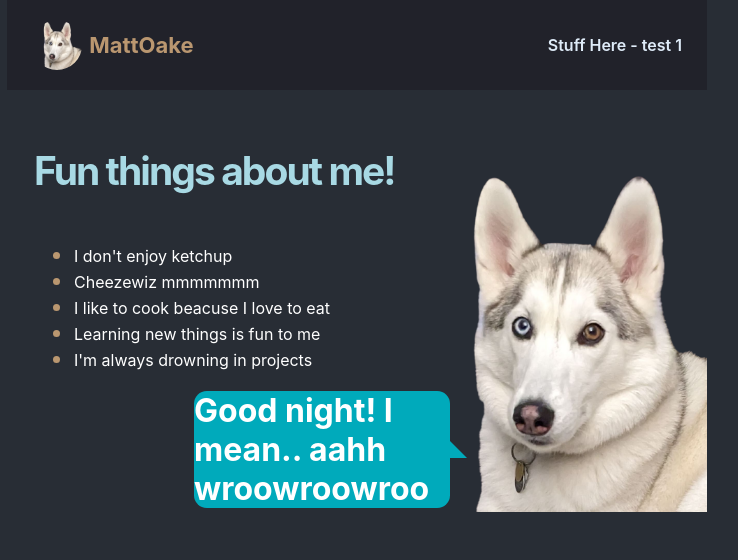
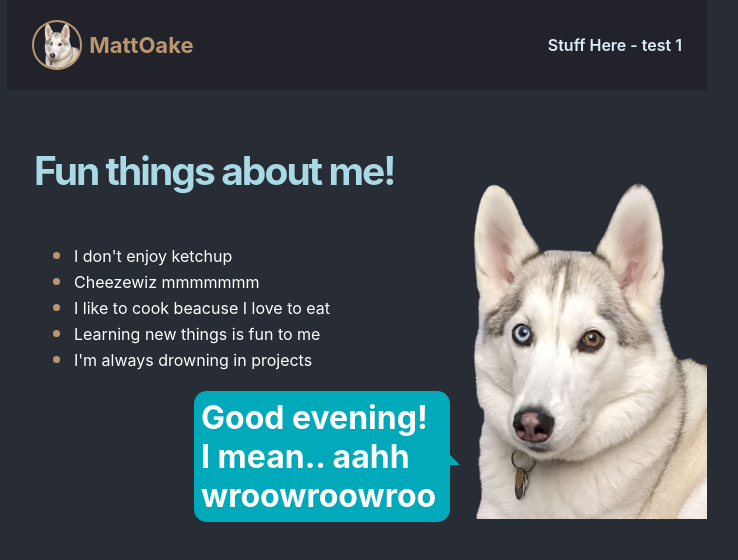
Before and after one commit to MHOAKEY/Portfolio, a React (Create React App) app: page / in a window 1280 px wide. Shown: the top 560 px of the page, without its empty margins (283-1021 px from the left). Built offline with nearby package versions, Linux system fonts and the light colour scheme.

Commit message:
style; nav img border / speech bubble border

```diff
--- a/src/components/Welcome.js
+++ b/src/components/Welcome.js
@@ -10,7 +10,7 @@ export default function Welcome() {
   } else if (hours >= 12 && hours < 17) {
     timeOfDay = "afternoon";
   } else {
-    timeOfDay = "night";
+    timeOfDay = "evening";
   }
 
   return (
--- a/src/index.css
+++ b/src/index.css
@@ -43,6 +43,7 @@ nav {
 nav > img {
   height: 50px;
   margin-right: 7px;
+  border: 2px solid #ba9770;
 }
 
 .main {
@@ -82,6 +83,7 @@ nav > img {
   position: relative;
   background: #00aabb;
   border-radius: 0.4em;
+  border: 7px solid #00aabb;
 }
 
 .speech-bubble:after {
```
